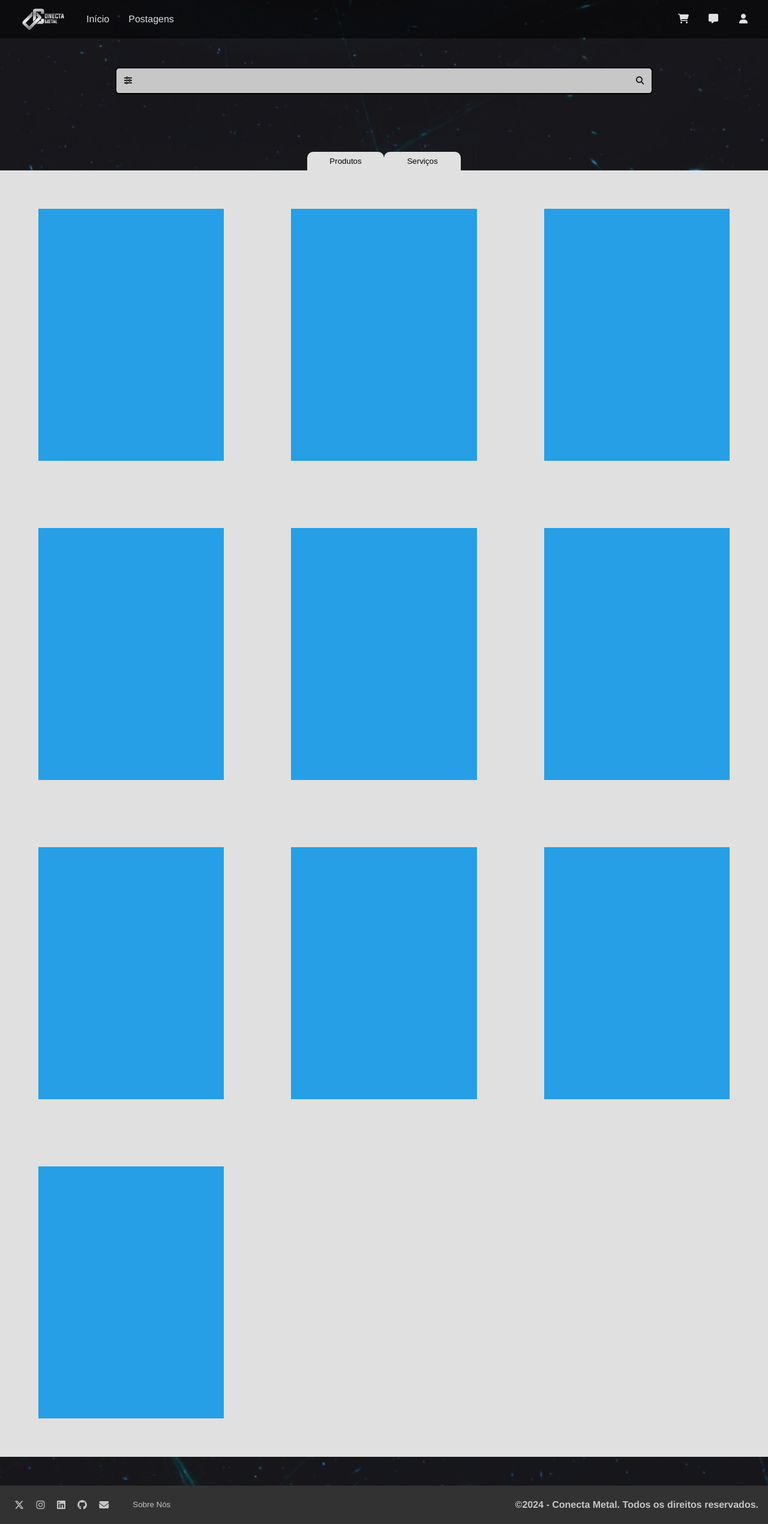
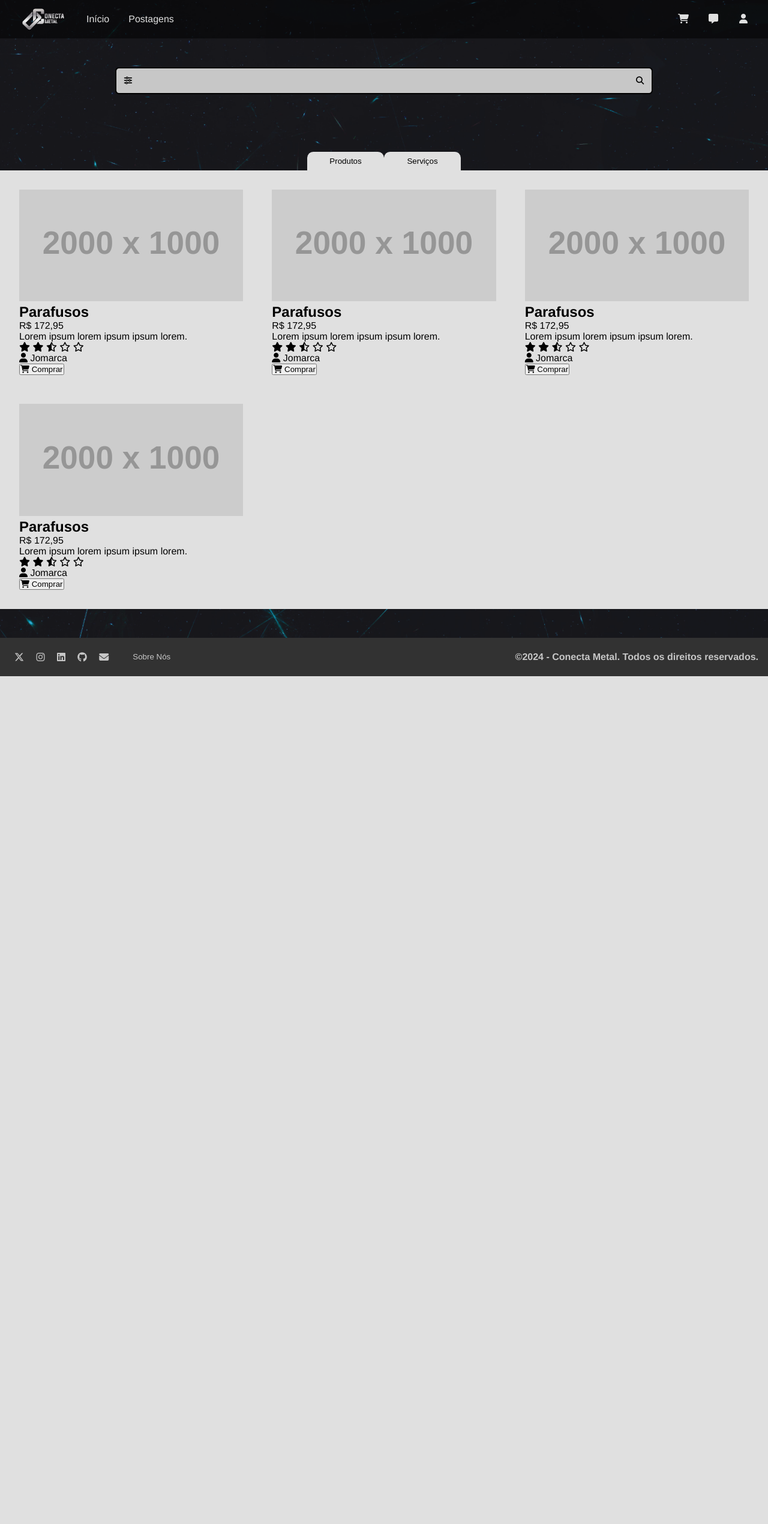
Before and after one commit to ConectaMetal/conecta-metal, a Django app: page / in a window 1280 px wide. Shown: the whole page at 60% size. After the commit the page ends 1127 px from the top, so only its background shows below. Run offline with Django 5.2, Linux system fonts and the light colour scheme; grey boxes labelled with a size stand in for pictures from a placeholder-image service; some libraries are stand-ins or nearby versions.

Commit message:
Created card.html

```diff
--- a/main_app/static/main/css/styles.css
+++ b/main_app/static/main/css/styles.css
@@ -242,6 +242,16 @@ body{
     margin: var(--spacing-gutter-small);
 }
 
+/* CARD.HTML */
+
+.card {
+    max-width: 32rem;
+}
+
+.card-cover img {
+    width: 100%;
+}
+
 /* PRODUCT.HTML */
 
 .product-container {
--- /dev/null
+++ b/main_app/templates/main/partials/card.html
@@ -0,0 +1,38 @@
+{% comment %} <a href=""> {% endcomment %}
+    <div class="card main-content-list-item">
+        <div class="card-cover">
+            <img src="https://placehold.co/2000x1000/FFFFFF/000000.png" alt="">
+        </div>
+
+        <div class="card-title">
+            <h2>Parafusos</h2>
+        </div>
+
+        <div class="card-value">
+            R$ 172,95
+        </div>
+
+        <div class="card-details">
+            <p>Lorem ipsum lorem ipsum ipsum lorem.</p>
+        </div>
+
+        <div class="card-info">
+            <div class="card-rating">
+                <i class="fa-solid fa-star"></i>
+                <i class="fa-solid fa-star"></i>
+                <i class="fa-regular fa-star-half-stroke"></i>
+                <i class="fa-regular fa-star"></i>
+                <i class="fa-regular fa-star"></i>
+            </div>
+
+            <div class="card-owner">
+                <i class="fa-solid fa-user"></i>
+                Jomarca
+            </div>
+        </div>
+
+        <div class="card-button">
+            <button><i class="fa-solid fa-cart-shopping"></i> Comprar</button>
+        </div>
+    </div>
+{% comment %} </a> {% endcomment %}
--- a/main_app/templates/main/partials/products.html
+++ b/main_app/templates/main/partials/products.html
@@ -4,6 +4,11 @@
         <button class="main-content-option-button" name="services">Serviços</button>
     </div>
     <div class="main-content-list">
+        {% include "main/partials/card.html" %}
+        {% include "main/partials/card.html" %}
+        {% include "main/partials/card.html" %}
+        {% include "main/partials/card.html" %}
+        {% comment %} <a href="product/"><div class="placeholder"></div></a>
         <a href="product/"><div class="placeholder"></div></a>
         <a href="product/"><div class="placeholder"></div></a>
         <a href="product/"><div class="placeholder"></div></a>
@@ -12,7 +17,6 @@
         <a href="product/"><div class="placeholder"></div></a>
         <a href="product/"><div class="placeholder"></div></a>
         <a href="product/"><div class="placeholder"></div></a>
-        <a href="product/"><div class="placeholder"></div></a>
-        <a href="product/"><div class="placeholder"></div></a>
+        <a href="product/"><div class="placeholder"></div></a> {% endcomment %}
     </div>
 </div>
```
